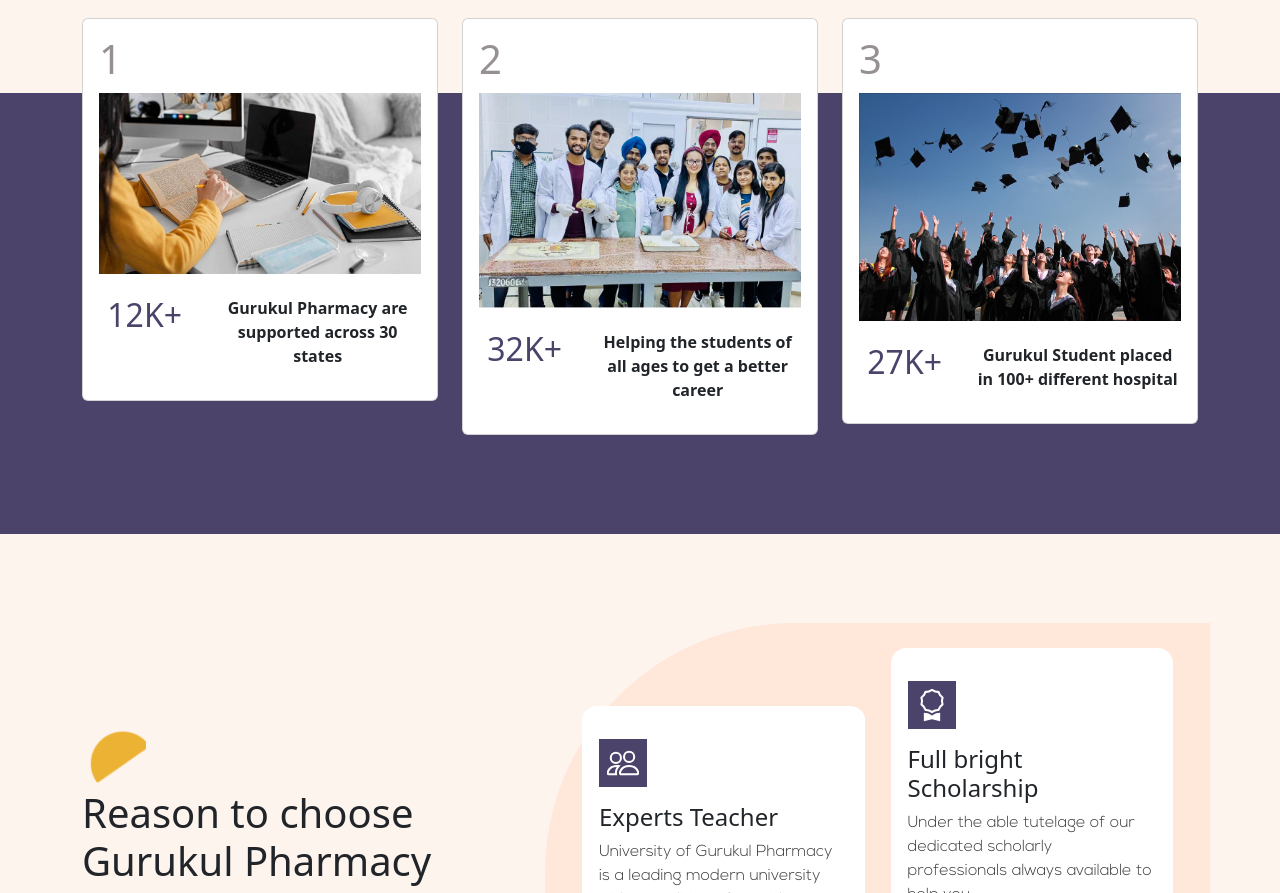
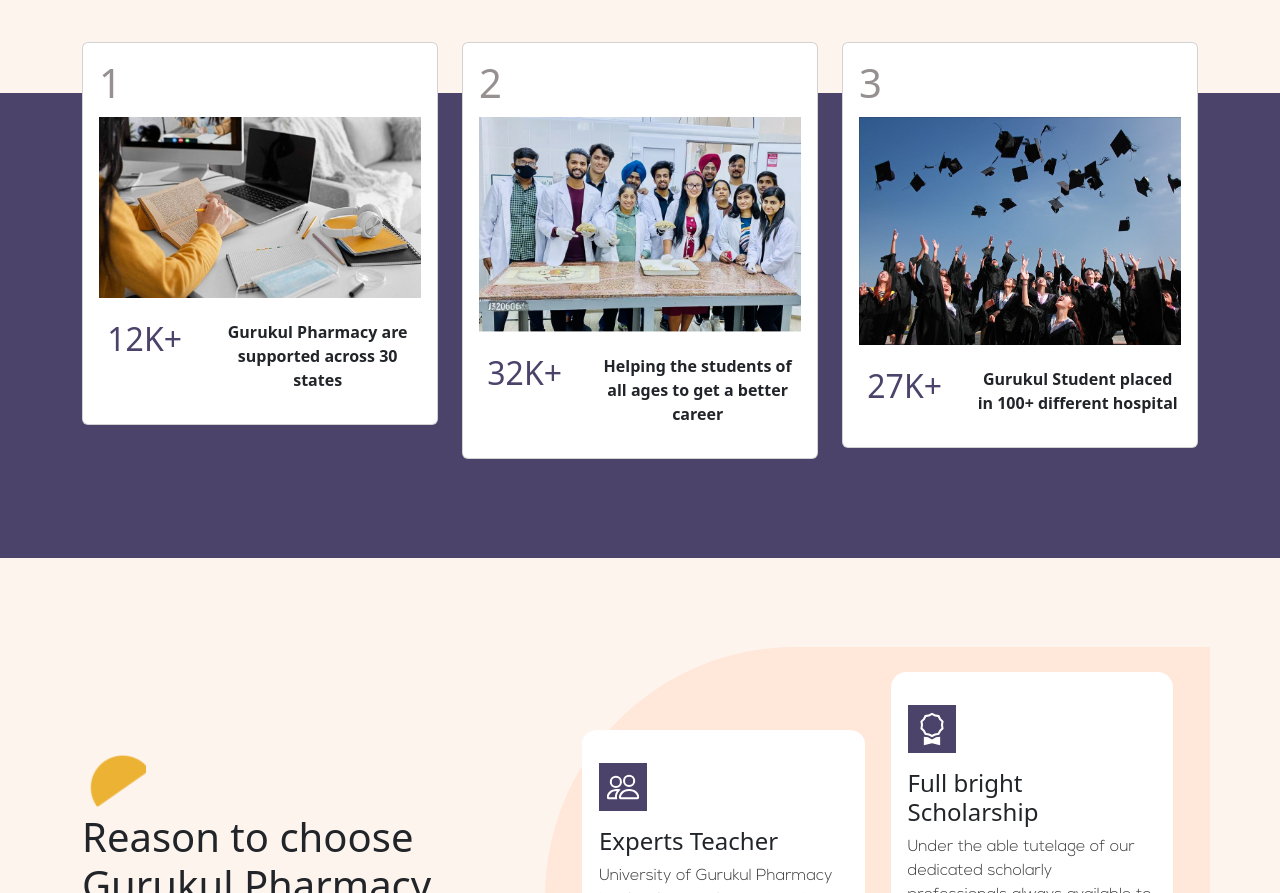
Before and after one commit to pradeep-chauhan/Pharmacy, a Next.js app: page / in a window 1280 px wide. Shown: the part 955-1848 px from the top of the page. Built offline with nearby package versions, Linux system fonts and the light colour scheme.

Commit message:
whyus section mediaquery changed

```diff
--- a/components/WhyUs.jsx
+++ b/components/WhyUs.jsx
@@ -33,7 +33,7 @@ function WhyUs() {
           <div className="row course-gap">
             {
               aboutUsData.map((value) => (
-                <div className="col-md-4 col-lg-4 col-xl-4 col-xs-12 col-sm-12 mb-4">
+                <div className="col-md-4 col-lg-4 col-xl-4 col-xs-12 col-sm-12 mb-4 mt-4">
                   <div className="card card-whyus">
                     <div className="card-body text-center">
                     <h5 className='text-start fs-1 footer-para'>{value.id}</h5>
--- a/design/mediaQuery.css
+++ b/design/mediaQuery.css
@@ -73,7 +73,6 @@
   .card-whyus{
     position: relative;
     bottom: 0%;
-    margin-top: 1.5rem;
   }
 }
 
```
